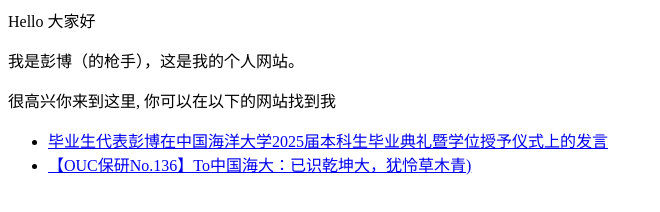
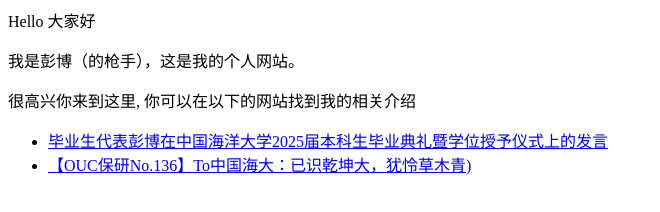
Before and after one commit to 17527780913/pb.github.io, a plain HTML site: page index.html in a window 1280 px wide. Shown: the whole page, without its empty margins (0-660 px from the left). Drawn offline with Linux system fonts and the light colour scheme.

Commit message:
Update index.html

```diff
--- a/index.html
+++ b/index.html
@@ -1,6 +1,6 @@
 <p>Hello 大家好</p>
 <p>我是彭博（的枪手），这是我的个人网站。 </p>
-<p>很高兴你来到这里, 你可以在以下的网站找到我</p>
+<p>很高兴你来到这里, 你可以在以下的网站找到我的相关介绍</p>
 
 <ul>
   <li> <a href="https://mp.weixin.qq.com/s/0lUvXKXco2wR-9RrJQ4_lA">毕业生代表彭博在中国海洋大学2025届本科生毕业典礼暨学位授予仪式上的发言</a> </li>
```
